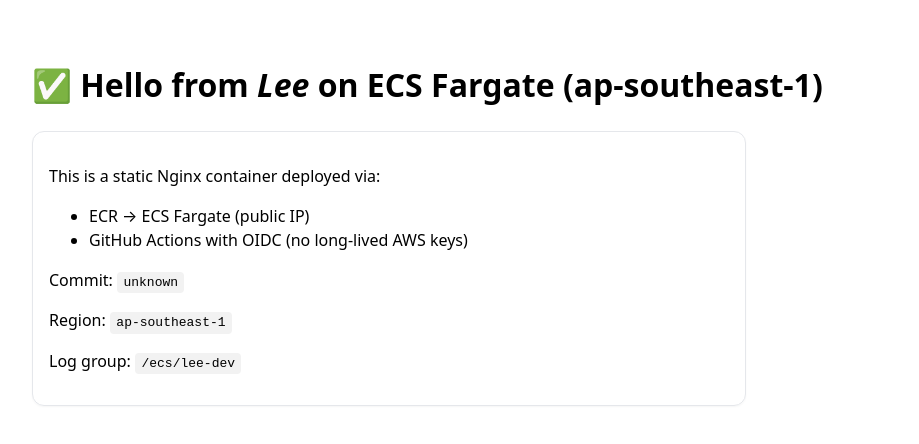
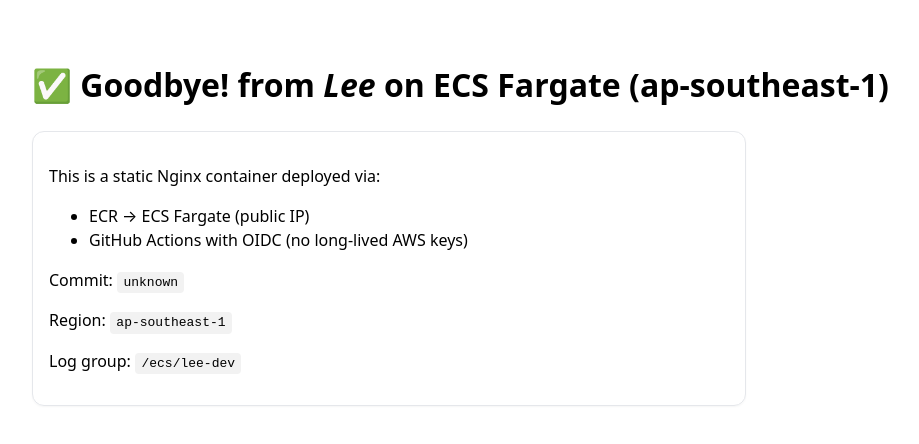
Before and after one commit to gitLee420/lee-ecs-demo, a plain HTML site: page index.html in a window 1280 px wide. Shown: the whole page, without its empty margins (8-927 px from the left). Drawn offline with Linux system fonts and the light colour scheme.

Commit message:
Update index.html

```diff
--- a/index.html
+++ b/index.html
@@ -11,7 +11,7 @@
     </style>
   </head>
   <body>
-    <h1>✅ Hello from <em>Lee</em> on ECS Fargate (ap-southeast-1)</h1>
+    <h1>✅ Goodbye! from <em>Lee</em> on ECS Fargate (ap-southeast-1)</h1>
     <div class="card">
       <p>This is a static Nginx container deployed via:</p>
       <ul>
```
